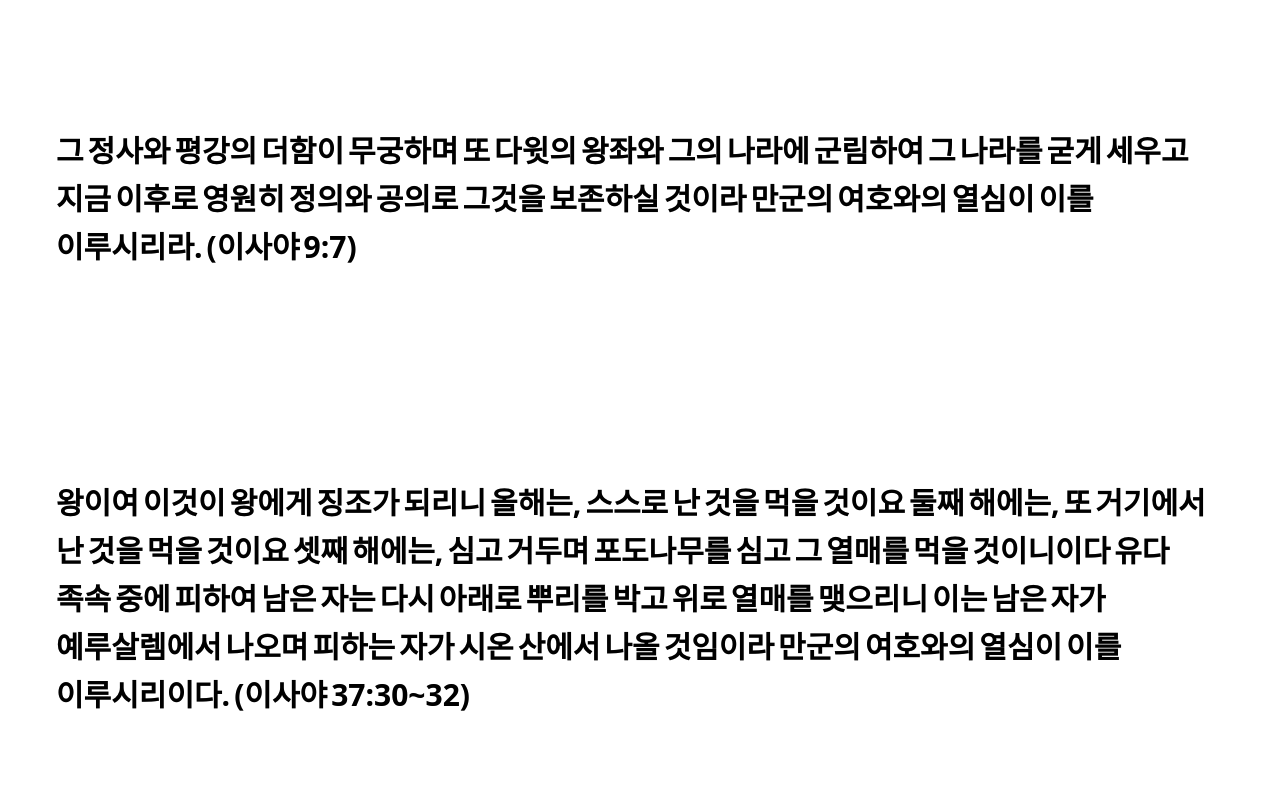
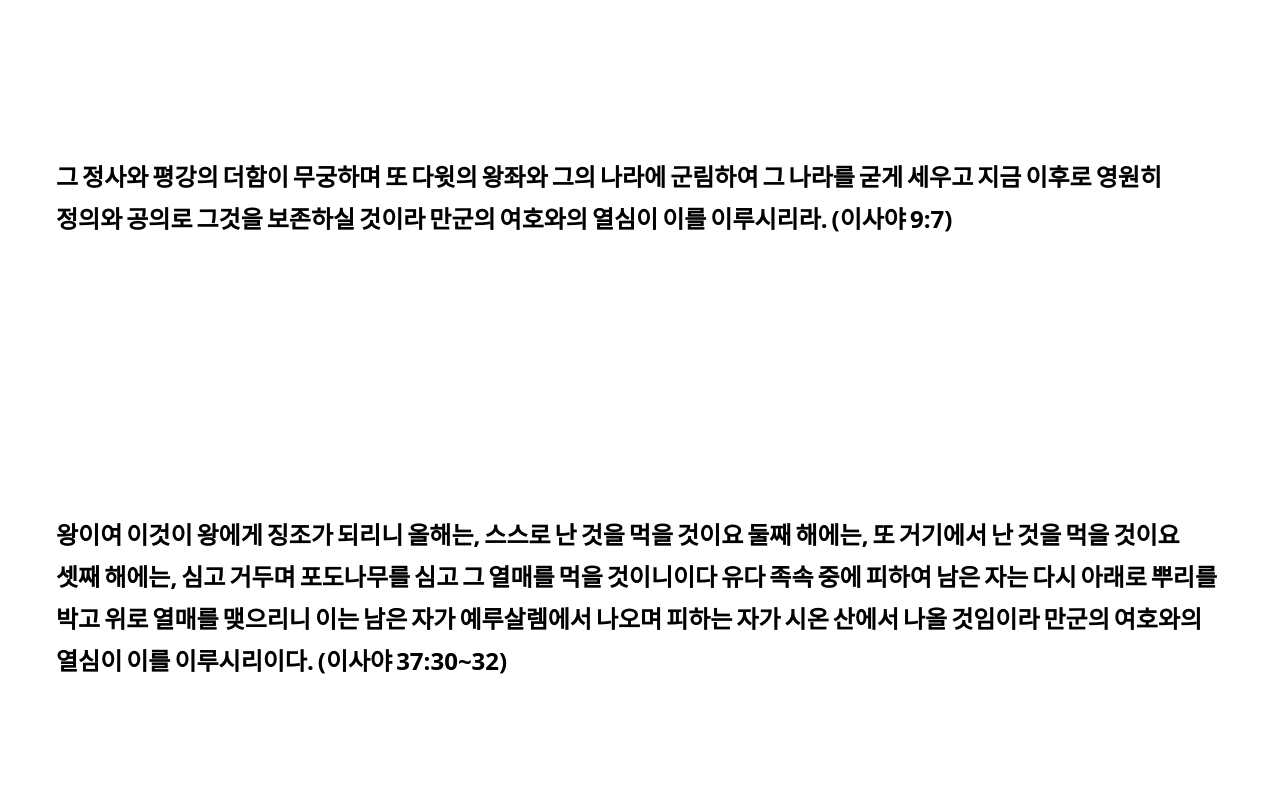
Before and after one commit to psallo/RIDE_church, a React (Vite) app: page / in a window 1280 px wide. Shown: the part 1940-2740 px from the top of the page. Built offline with nearby package versions, Linux system fonts and the light colour scheme.

Commit message:
MagicText 폰트 사이즈 작게

```diff
--- a/src/components/ui/magic-text.jsx
+++ b/src/components/ui/magic-text.jsx
@@ -7,7 +7,7 @@ const Word = ({ children, progress, range }) => {
   const opacity = useTransform(progress, range, [0, 1]);
 
   return (
-    <span className="relative mt-[12px] mr-1 text-3xl font-semibold">
+    <span className="relative mt-[10px] mr-1 text-2xl font-semibold">
       <span className="absolute opacity-20">{children}</span>
       <motion.span style={{ opacity }}>{children}</motion.span>
     </span>
```
